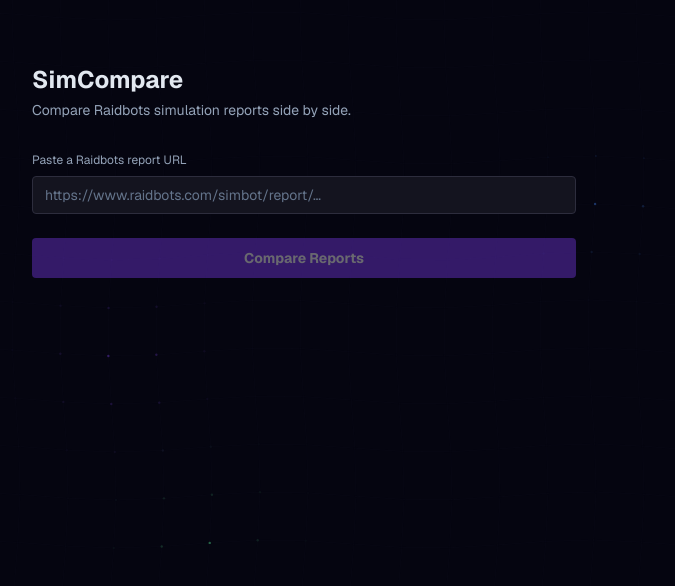
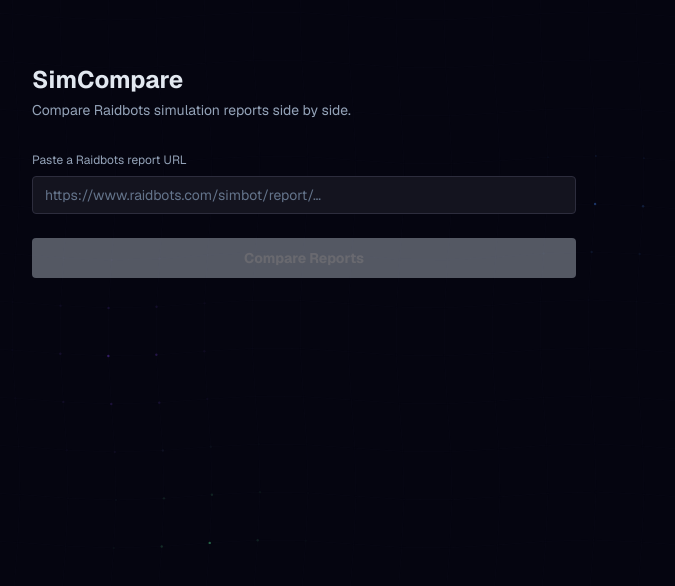
Before and after one commit to lostcol0ny/simcompare, a Next.js app: page / in a window 1280 px wide. Shown: the top 586 px of the page, without its empty margins (336-1011 px from the left). Built offline with nearby package versions, Linux system fonts and the light colour scheme.

Commit message:
feat: add a single build-colour ramp with a collision regression test

```diff
--- a/src/app/globals.css
+++ b/src/app/globals.css
@@ -8,9 +8,9 @@
   --color-border: #1e1e2e;
   --color-border-subtle: #2d2d3d;
 
-  --color-accent: #7c3aed;
-  --color-accent-light: #a78bfa;
-  --color-accent-muted: #4c1d95;
+  --color-accent: #cbd5e1;
+  --color-accent-light: #f1f5f9;
+  --color-accent-muted: #475569;
 
   --color-positive: #4ade80;
   --color-positive-bg: #0d1f0d;
--- /dev/null
+++ b/src/lib/build-colors.ts
@@ -0,0 +1,27 @@
+/**
+ * Hue identifies a build and nothing else. Valence is carried by position
+ * (which side of a centre line a bar falls on) and by an explicit sign, so
+ * no information here is lost to red-green colour deficiency.
+ */
+export const BUILD_HUES = [
+  '#a78bfa', // A  violet
+  '#22d3ee', // B  cyan
+  '#fbbf24', // C  amber
+  '#f472b6', // D  pink
+  '#2dd4bf', // E  teal
+  '#fb923c', // F  orange
+  '#818cf8', // G  indigo
+  '#a3e635', // H  lime
+] as const
+
+export function buildHue(index: number): string {
+  return BUILD_HUES[index % BUILD_HUES.length]
+}
+
+export function buildFill(index: number, alpha = 0.18): string {
+  const hex = buildHue(index)
+  const r = parseInt(hex.slice(1, 3), 16)
+  const g = parseInt(hex.slice(3, 5), 16)
+  const b = parseInt(hex.slice(5, 7), 16)
+  return `rgb(${r} ${g} ${b} / ${alpha})`
+}
```
Also changed, not shown: 1 other file (tests, documents, lock files or other folders).
